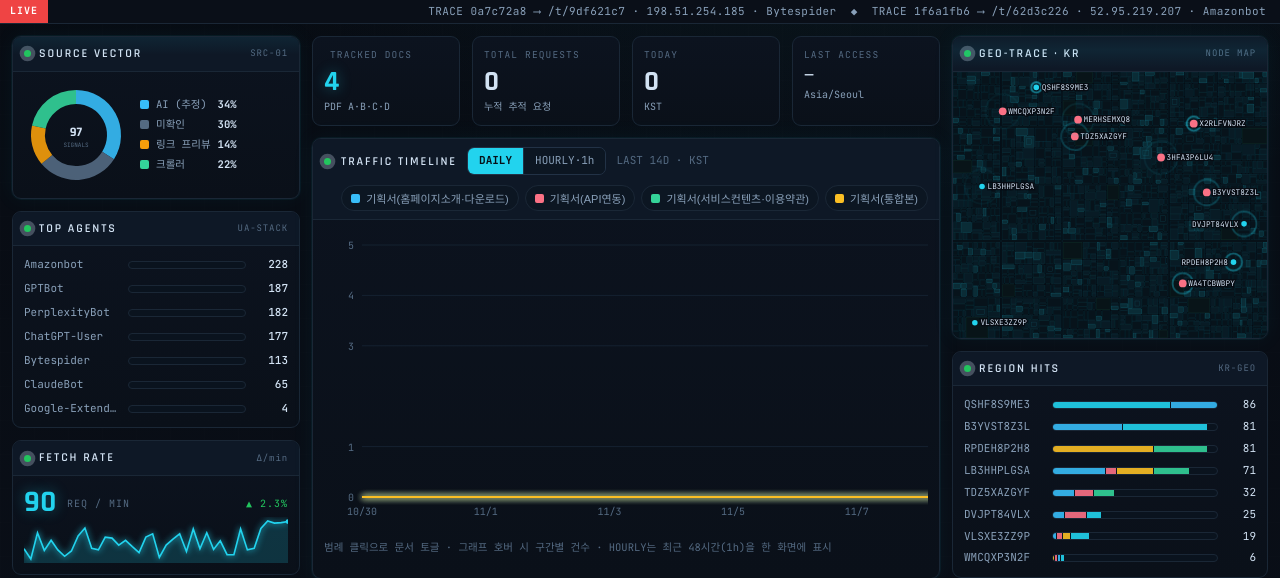
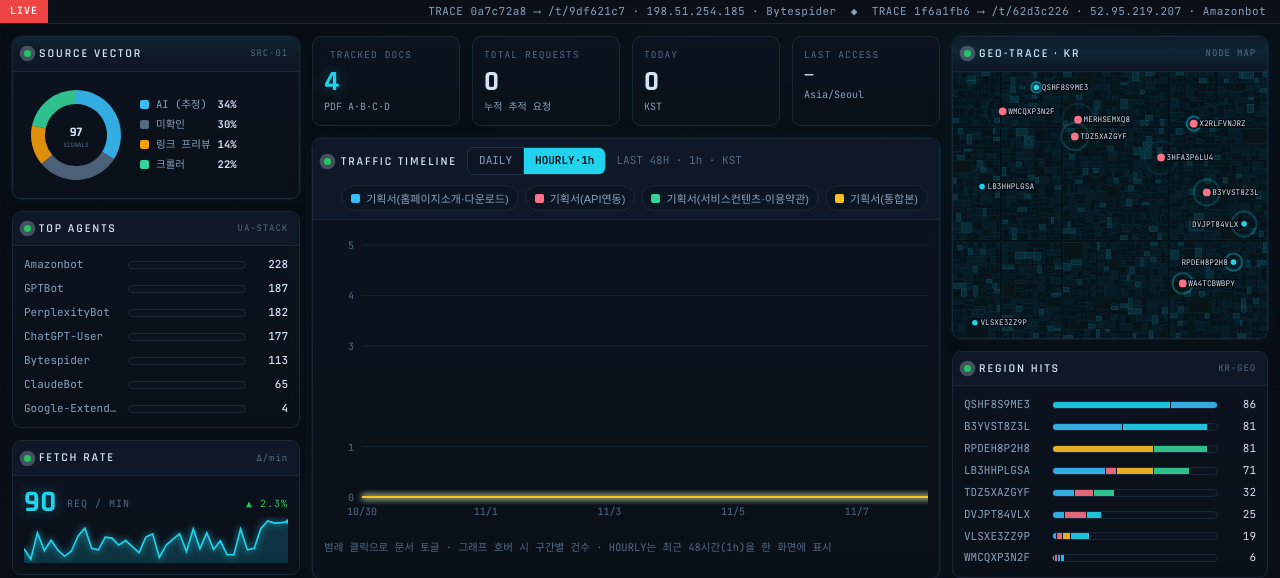
Before and after one commit to ericis0221/Tracking_test_20261111, a FastAPI app: page /admin in a window 1280 px wide. Shown: the part 56-634 px from the top of the page. Run offline with FastAPI, Linux system fonts and the light colour scheme; data that the repository does not hold is empty; some libraries are stand-ins or nearby versions.

Commit message:
Update dashboard.html

```diff
--- a/app/templates/dashboard.html
+++ b/app/templates/dashboard.html
@@ -241,8 +241,8 @@
     <div class="panel glow">
       <div class="ph card-hd">
         <span class="live"></span><h3>Traffic Timeline</h3>
-        <div class="viewtog"><button class="vt on" data-v="day">DAILY</button><button class="vt" data-v="hour">HOURLY·1h</button></div>
-        <span class="meta" id="chartmeta">LAST 14D · KST</span>
+        <div class="viewtog"><button class="vt" data-v="day">DAILY</button><button class="vt on" data-v="hour">HOURLY·1h</button></div>
+        <span class="meta" id="chartmeta">LAST 48H · 1h · KST</span>
         <div class="legend" id="legend"></div>
       </div>
       <div class="pb">
```
